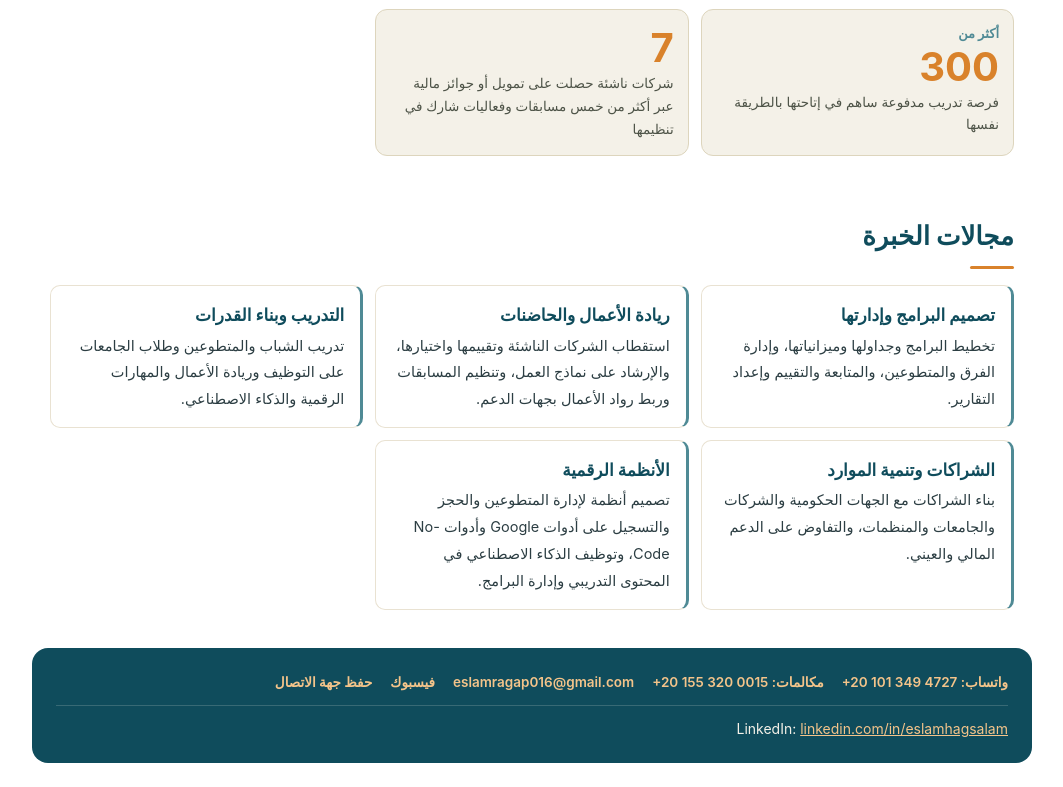
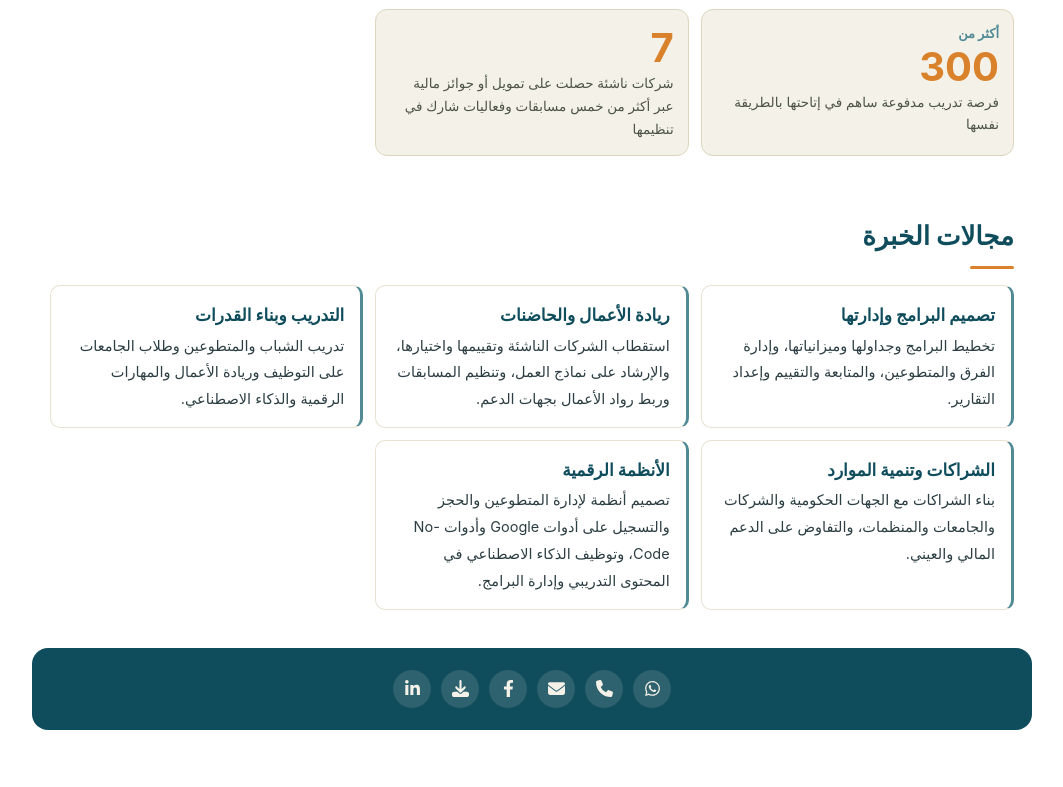
Before and after one commit to tamkeenova/tamkeenova.github.io, a plain HTML site: page islam/ar/index.html in a window 1280 px wide. Shown: the part 1003-1790 px from the top of the page, without its empty margins (108-1171 px from the left). After the commit the page ends 1757 px from the top, so only its background shows below. Drawn offline with Linux system fonts and the light colour scheme.

Commit message:
Polish: centered wrapping nav, footer contacts as one compact icon group incl LinkedIn

```diff
--- a/islam/site.css
+++ b/islam/site.css
@@ -29,9 +29,9 @@ section{padding:28px 0}h2{font-size:26px;margin:0 0 16px;color:var(--g)}h2::afte
 .cbtn:hover{border-color:var(--t)}
 .cbtn .cl{display:block;font-size:12.5px;font-weight:700;color:var(--t);margin-bottom:3px}
 .cbtn .cv{display:block;font-size:14.5px;font-weight:700;color:var(--ink);direction:ltr;unicode-bidi:plaintext}
-.ftc{display:flex;flex-wrap:wrap;gap:4px 18px;margin-bottom:10px;padding-bottom:10px;border-bottom:1px solid rgba(244,241,232,.18)}
-.ftc a{color:var(--l1);text-decoration:none;font-weight:600;font-size:13.5px}
-.ftc a:hover{text-decoration:underline}
+.ftc{display:flex;flex-wrap:wrap;gap:10px;justify-content:center;align-items:center}
+.fic{display:inline-flex;align-items:center;justify-content:center;width:38px;height:38px;border-radius:50%;background:rgba(244,241,232,.13);color:var(--cr);text-decoration:none;transition:background .15s,color .15s}
+.fic:hover{background:var(--t);color:#fff}
 footer{background:var(--g);color:var(--cr);border-radius:16px;max-width:1000px;margin:10px auto 24px;padding:22px 24px;font-size:14px}
 header,footer,.num,.tag{-webkit-print-color-adjust:exact;print-color-adjust:exact}}
 
@@ -51,11 +51,10 @@ body{font-family:'Noto Naskh Arabic','Noto Sans Arabic',Inter,system-ui,sans-ser
 .langs a.on{background:var(--t);color:#fff}
 @media (max-width:820px){
  .mast .in{row-gap:6px}
- .links{order:3;flex-basis:100%;padding-bottom:2px}
- .links a{padding:7px 9px;font-size:13px}
+ .links{order:3;flex-basis:100%;padding-bottom:2px;justify-content:center}
+ .links a{padding:6px 9px;font-size:12.5px;min-height:34px}
  .links::-webkit-scrollbar{display:none}
 }
 .mono{overflow:hidden}.mono img{width:100%;height:100%;border-radius:50%;object-fit:cover;display:block}
 .num small{display:block;font-size:13px;font-weight:700;color:var(--sg);line-height:1.4}
 footer a{color:var(--l1)}
-.ltrv{direction:ltr;unicode-bidi:isolate}
--- a/islam/site.js
+++ b/islam/site.js
@@ -48,18 +48,22 @@ if(page==='programs'){app.appendChild(sec(T.programs,grid(d.programs)));app.appe
 if(page==='honors'){app.appendChild(sec(T.honors,grid(d.honors,'pr')));
  var cr=e('div'),cc=e('div','cr');(d.credentials||[]).forEach(function(c){var dv=e('div');dv.appendChild(e('b',0,c.group));var ul=e('ul');(c.items||[]).forEach(function(i){ul.appendChild(e('li',0,i))});dv.appendChild(ul);cc.appendChild(dv)});cr.appendChild(cc);(d.credentials_extra||[]).forEach(function(t){cr.appendChild(e('p',0,t))});app.appendChild(sec(T.credentials,cr))}
 var ft=e('footer');
-if(d.contact){var ct2=d.contact,fc=e('div','ftc');
- var fl=function(href,lab,val){var x=e('a');x.href=href;x.target='_blank';x.rel='noopener';fc.appendChild(x);
-  if(lab)x.appendChild(document.createTextNode(lab+(val?': ':'')));
-  if(val){var v=e('span','ltrv',val);v.setAttribute('dir','ltr');x.appendChild(v)}
-  return x};
- if(ct2.wa_href)fl(ct2.wa_href,ct2.wa_label,ct2.wa_value);
- if(ct2.tel_href)fl(ct2.tel_href,ct2.tel_label,ct2.tel_value);
- if(ct2.email_href)fl(ct2.email_href,'',ct2.email_value);
- if(ct2.fb_href)fl(ct2.fb_href,ct2.fb_label);
- if(ct2.vcf_href){var vx=fl(ct2.vcf_href,ct2.vcf_label);vx.setAttribute('download','')}
- ft.appendChild(fc)}
-if(s.linkedin){var x=e('a',0,s.linkedin.replace(/^https?:\/\/(www\.)?/,''));x.href=s.linkedin;x.rel='noopener';ft.appendChild(document.createTextNode('LinkedIn: '));ft.appendChild(x)}else ft.textContent=d.footer;app.appendChild(ft);
+var IC={wa:['0 0 448 512','M380.9 97.1C339 55.1 283.2 32 223.9 32c-122.4 0-222 99.6-222 222 0 39.1 10.2 77.3 29.6 111L0 480l117.7-30.9c32.4 17.7 68.9 27 106.1 27h.1c122.3 0 224.1-99.6 224.1-222 0-59.3-25.2-115-67.1-157zm-157 341.6c-33.2 0-65.7-8.9-94-25.7l-6.7-4-69.8 18.3L72 359.2l-4.4-7c-18.5-29.4-28.2-63.3-28.2-98.2 0-101.7 82.8-184.5 184.6-184.5 49.3 0 95.6 19.2 130.4 54.1 34.8 34.9 56.2 81.2 56.1 130.5 0 101.8-84.9 184.6-186.6 184.6zm101.2-138.2c-5.5-2.8-32.8-16.2-37.9-18-5.1-1.9-8.8-2.8-12.5 2.8-3.7 5.6-14.3 18-17.6 21.8-3.2 3.7-6.5 4.2-12 1.4-32.6-16.3-54-29.1-75.5-66-5.7-9.8 5.7-9.1 16.3-30.3 1.8-3.7.9-6.9-.5-9.7-1.4-2.8-12.5-30.1-17.1-41.2-4.5-10.8-9.1-9.3-12.5-9.5-3.2-.2-6.9-.2-10.6-.2-3.7 0-9.7 1.4-14.8 6.9-5.1 5.6-19.4 19-19.4 46.3 0 27.3 19.9 53.7 22.6 57.4 2.8 3.7 39.1 59.7 94.8 83.8 35.2 15.2 49 16.5 66.6 13.9 10.7-1.6 32.8-13.4 37.4-26.4 4.6-13 4.6-24.1 3.2-26.4-1.3-2.5-5-3.9-10.5-6.6z'],
+tel:['0 0 512 512','M164.9 24.6c-7.7-18.6-28-28.5-47.4-23.2l-88 24C12.1 30.2 0 46 0 64C0 311.4 200.6 512 448 512c18 0 33.8-12.1 38.6-29.5l24-88c5.3-19.4-4.6-39.7-23.2-47.4l-96-40c-16.3-6.8-35.2-2.1-46.3 11.6L304.7 368C234.3 334.7 177.3 277.7 144 207.3L193.3 167c13.7-11.1 18.4-30 11.6-46.3l-40-96z'],
+email:['0 0 512 512','M48 64C21.5 64 0 85.5 0 112c0 15.1 7.1 29.3 19.2 38.4L236.8 313.6c11.4 8.5 27 8.5 38.4 0L492.8 150.4c12.1-9.1 19.2-23.3 19.2-38.4c0-26.5-21.5-48-48-48H48zM0 176V384c0 35.3 28.7 64 64 64H448c35.3 0 64-28.7 64-64V176L294.4 339.2c-22.8 17.1-54 17.1-76.8 0L0 176z'],
+fb:['0 0 320 512','M279.14 288l14.22-92.66h-88.91v-60.13c0-25.35 12.42-50.06 52.24-50.06h40.42V6.26S260.43 0 225.36 0c-73.22 0-121.08 44.38-121.08 124.72v70.62H22.89V288h81.39v224h100.17V288z'],
+vcf:['0 0 512 512','M288 32c0-17.7-14.3-32-32-32s-32 14.3-32 32V274.7l-73.4-73.4c-12.5-12.5-32.8-12.5-45.3 0s-12.5 32.8 0 45.3l128 128c12.5 12.5 32.8 12.5 45.3 0l128-128c12.5-12.5 12.5-32.8 0-45.3s-32.8-12.5-45.3 0L288 274.7V32zM64 352c-35.3 0-64 28.7-64 64v32c0 35.3 28.7 64 64 64H448c35.3 0 64-28.7 64-64V416c0-35.3-28.7-64-64-64H346.5l-45.3 45.3c-25 25-65.5 25-90.5 0L165.5 352H64z'],
+lin:['0 0 448 512','M100.28 448H7.4V148.9h92.88zM53.79 108.1C24.09 108.1 0 83.5 0 53.8a53.79 53.79 0 0 1 107.58 0c0 29.7-24.1 54.3-53.79 54.3zM447.9 448h-92.68V302.4c0-34.7-.7-79.2-48.29-79.2-48.29 0-55.69 37.7-55.69 76.7V448h-92.78V148.9h89.08v40.8h1.3c12.4-23.5 42.69-48.3 87.88-48.3 94 0 111.28 61.9 111.28 142.3V448z']};
+if(d.contact||s.linkedin){var ct2=d.contact||{},fc=e('div','ftc');
+ var ic=function(href,lab,key,dl){var x=e('a','fic');x.href=href;x.target='_blank';x.rel='noopener';x.setAttribute('aria-label',lab);x.title=lab;if(dl)x.setAttribute('download','');var pp=IC[key];x.innerHTML='<svg viewBox="'+pp[0]+'" width="17" height="17" fill="currentColor" aria-hidden="true"><path d="'+pp[1]+'"/></svg>';fc.appendChild(x);return x};
+ if(ct2.wa_href)ic(ct2.wa_href,ct2.wa_label+': '+ct2.wa_value,'wa');
+ if(ct2.tel_href)ic(ct2.tel_href,ct2.tel_label+': '+ct2.tel_value,'tel');
+ if(ct2.email_href)ic(ct2.email_href,ct2.email_value,'email');
+ if(ct2.fb_href)ic(ct2.fb_href,ct2.fb_label,'fb');
+ if(ct2.vcf_href)ic(ct2.vcf_href,ct2.vcf_label,'vcf',1);
+ if(s.linkedin)ic(s.linkedin,'LinkedIn','lin');
+ ft.appendChild(fc)}else ft.textContent=d.footer;
+app.appendChild(ft);
 document.documentElement.setAttribute('data-ready','1');
 }).catch(function(){document.getElementById('app').textContent=L==='ar'?'تعذر تحميل المحتوى.':'Could not load the content.'});
 })();
```
